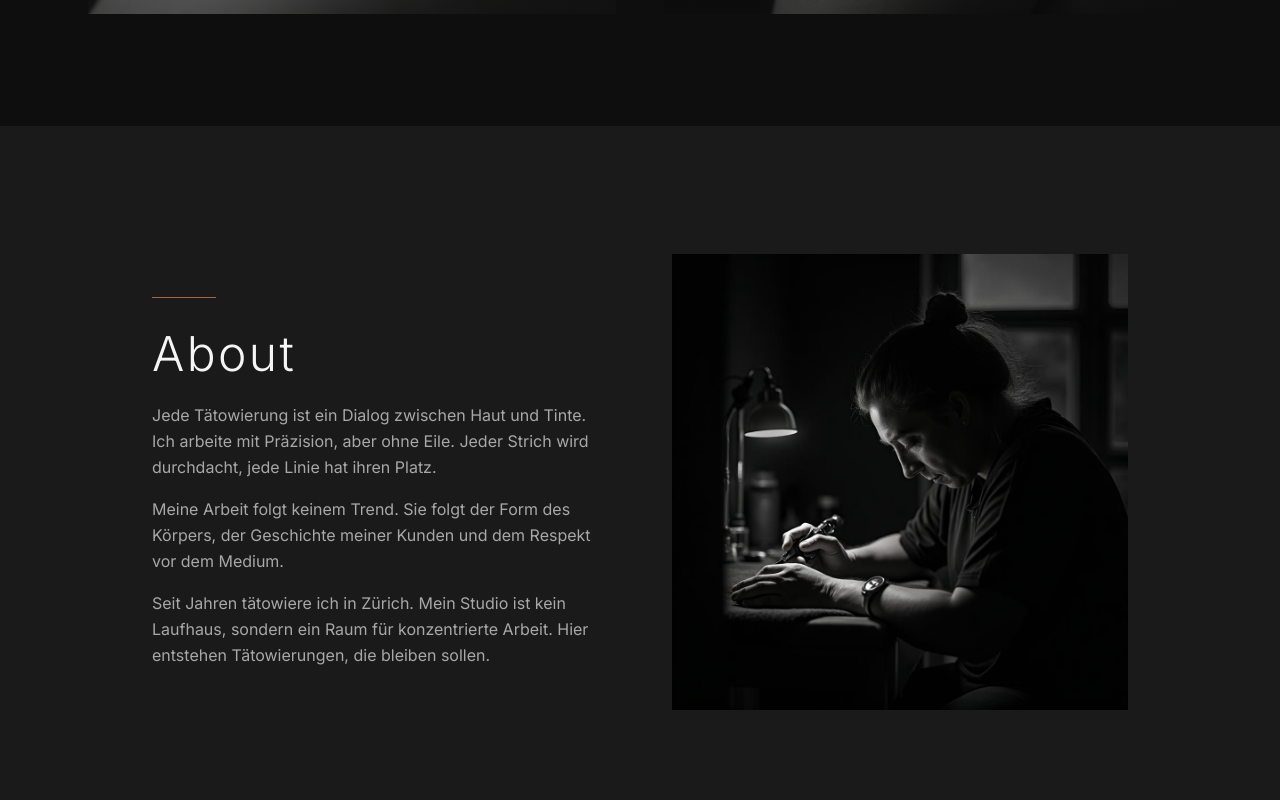
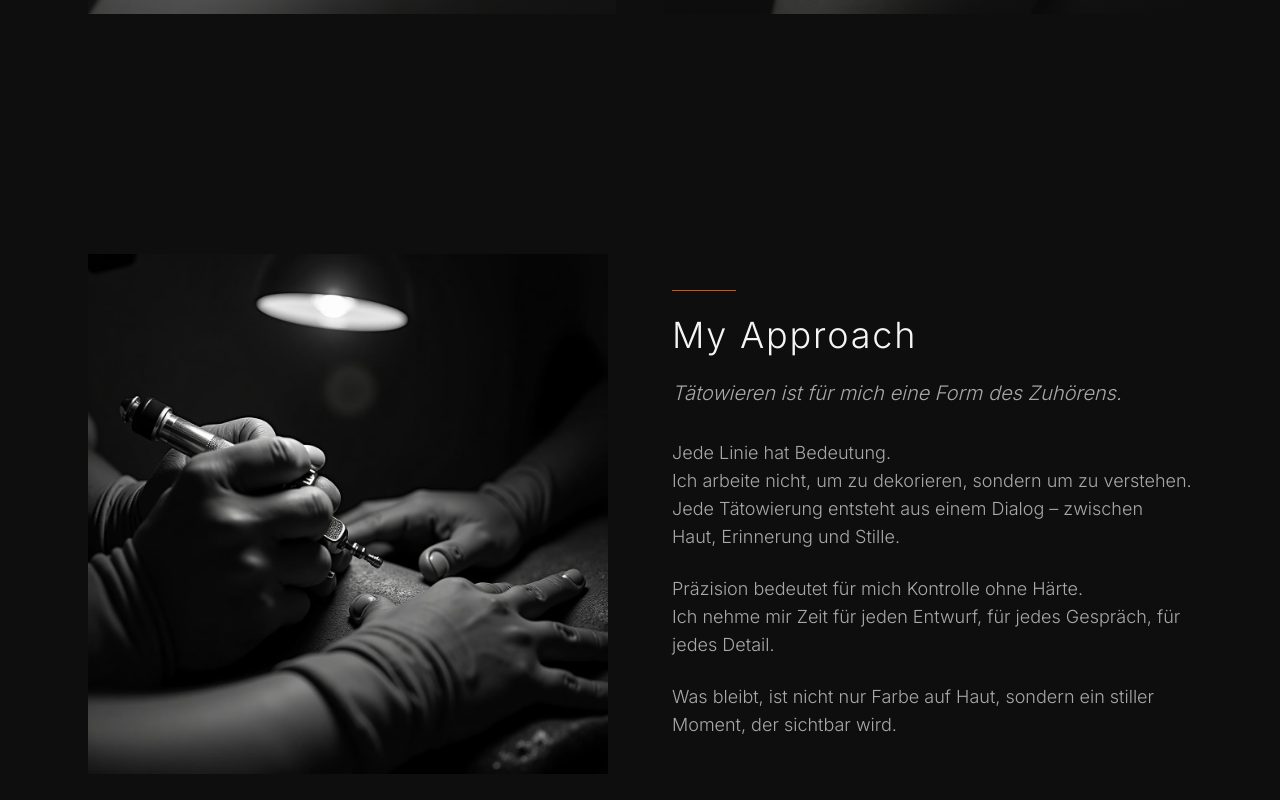
Before and after one commit to VikingAM/tatts-by-vali-zen, a React (Vite) app: page / in a window 1280 px wide. Shown: the part 2060-2860 px from the top of the page. Built offline with nearby package versions, Linux system fonts and the light colour scheme; the HTML template or start-up script is replaced by a standard one.

Commit message:
Add "My Approach" section

```diff
--- /dev/null
+++ b/src/components/MyApproach.tsx
@@ -0,0 +1,59 @@
+import approachImage from "@/assets/approach-hands.jpg";
+
+const MyApproach = () => {
+  return (
+    <section
+      aria-label="My Approach – Philosophy of Tattooing"
+      className="relative py-20 md:py-32 bg-background"
+    >
+      <div className="container mx-auto max-w-6xl px-6">
+        <div className="grid grid-cols-1 md:grid-cols-2 gap-12 md:gap-16 items-center">
+          {/* Image - Left Side (Fade from right) */}
+          <div
+            className="order-2 md:order-1 animate-fade-in"
+            style={{ animationDelay: '150ms' }}
+          >
+            <img
+              src={approachImage}
+              alt="Tattoo artist focusing in silence while working"
+              className="w-full h-auto object-cover"
+              loading="lazy"
+            />
+          </div>
+
+          {/* Text - Right Side (Fade from left) */}
+          <div className="order-1 md:order-2 animate-fade-in">
+            <div className="mb-6 h-px w-16 bg-accent-bronze" />
+
+            <h2 className="text-3xl md:text-4xl font-light text-foreground mb-6 tracking-wider">
+              My Approach
+            </h2>
+
+            <p className="text-lg md:text-xl text-foreground-secondary font-light mb-8 italic">
+              Tätowieren ist für mich eine Form des Zuhörens.
+            </p>
+
+            <div className="space-y-6 text-base md:text-lg text-foreground-secondary font-light leading-relaxed">
+              <p>
+                Jede Linie hat Bedeutung.<br />
+                Ich arbeite nicht, um zu dekorieren, sondern um zu verstehen.<br />
+                Jede Tätowierung entsteht aus einem Dialog – zwischen Haut, Erinnerung und Stille.
+              </p>
+
+              <p>
+                Präzision bedeutet für mich Kontrolle ohne Härte.<br />
+                Ich nehme mir Zeit für jeden Entwurf, für jedes Gespräch, für jedes Detail.
+              </p>
+
+              <p>
+                Was bleibt, ist nicht nur Farbe auf Haut, sondern ein stiller Moment, der sichtbar wird.
+              </p>
+            </div>
+          </div>
+        </div>
+      </div>
+    </section>
+  );
+};
+
+export default MyApproach;
--- a/src/pages/Index.tsx
+++ b/src/pages/Index.tsx
@@ -2,6 +2,7 @@ import Navigation from "@/components/Navigation";
 import Hero from "@/components/Hero";
 import EmotionalIntro from "@/components/EmotionalIntro";
 import Styles from "@/components/Styles";
+import MyApproach from "@/components/MyApproach";
 import About from "@/components/About";
 import Process from "@/components/Process";
 import Work from "@/components/Work";
@@ -16,6 +17,7 @@ const Index = () => {
         <Hero />
         <EmotionalIntro />
         <Styles />
+        <MyApproach />
         <About />
         <Process />
         <Work />
```
Also changed, not shown: src/assets/approach-hands.jpg (added).
